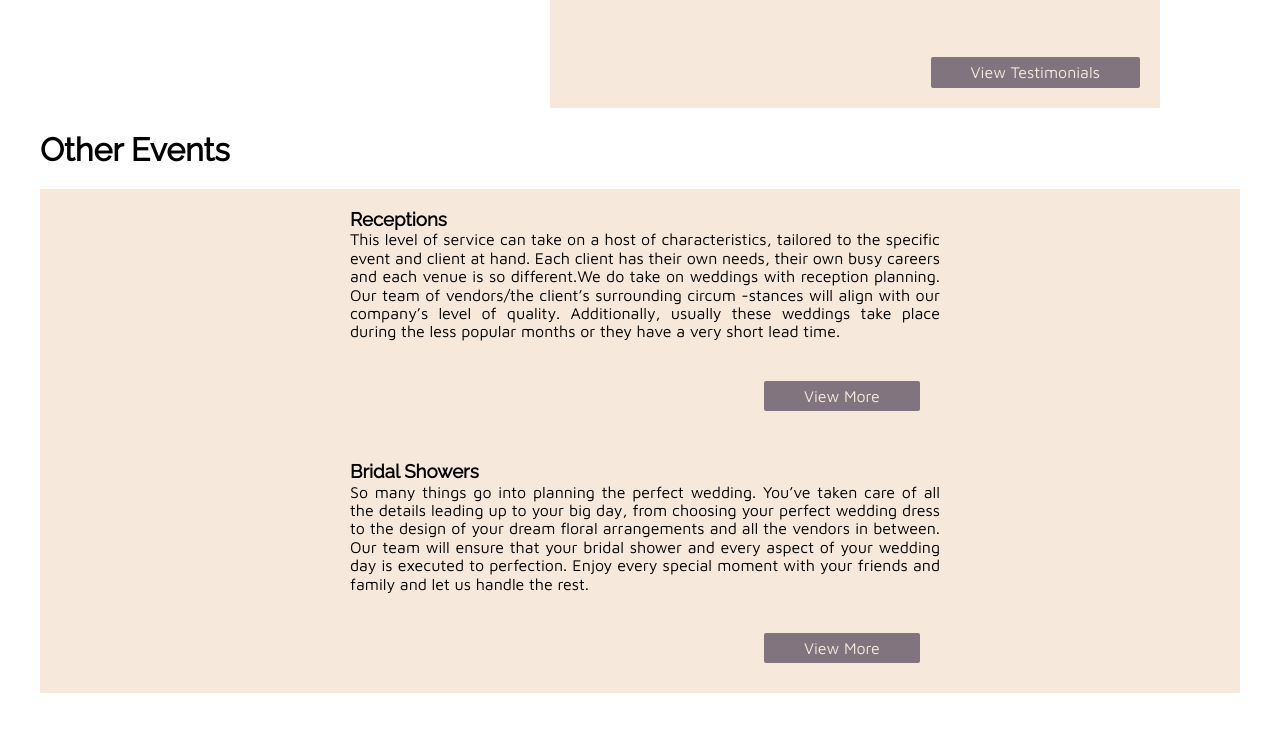
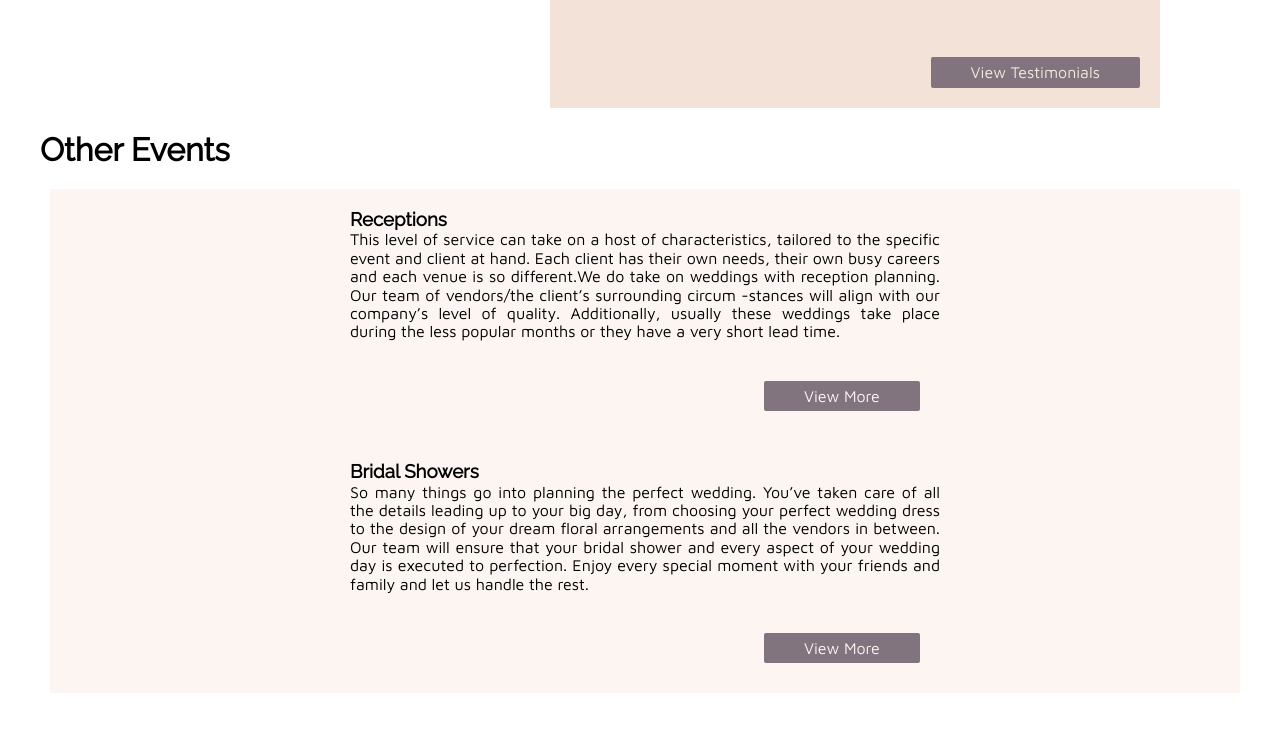
Before and after one commit to jmkimall18/Julia-Kimball-Web-2-Final, a plain HTML site: page deploy /index.html in a window 1280 px wide. Shown: the part 6886-7626 px from the top of the page. Drawn offline with Linux system fonts and the light colour scheme.

Commit message:
done
done

```diff
--- a/dev /scss/sections/_Vendors.scss
+++ b/dev /scss/sections/_Vendors.scss
@@ -65,7 +65,7 @@
             padding-top: 30px;
             padding-bottom: 30px;
             margin-bottom: 20px;
-            background-color: $vanilla;
+            background-color: $starry;
 
             text-align: center;
 
@@ -84,7 +84,7 @@
            #F3{
             padding-top: 30px;
             padding-bottom: 30px;
-            background-color: $vanilla;
+            background-color: $starry;
             text-align: center;
 
             @include md{
@@ -108,7 +108,7 @@
             @include md{
                display: grid;
                text-align: center;
-               background-color: $vanilla;
+               background-color: $starry;
                margin-bottom: 0px;
 
             }
@@ -131,7 +131,7 @@
             @include md{
                display: grid;
                text-align: center;
-               background-color: $vanilla;
+               background-color: $starry;
                margin-bottom: 0px;
 
             }
--- a/dev /scss/sections/_Wedding-2.scss
+++ b/dev /scss/sections/_Wedding-2.scss
@@ -70,7 +70,7 @@
 
         @include lg{
             display: grid;
-            background-color: $vanilla;
+
             grid-template-columns: auto;
             grid-template-areas:
             "wedding3"
@@ -106,7 +106,7 @@
             text-align: justify;
 
             @include md{
-                background-color: $vanilla;
+                background-color: #FCF5F1;;
                 margin-left: 10px;
              }
              @include lg{
@@ -154,7 +154,7 @@
             text-align: justify;
 
             @include md{
-                background-color: $vanilla;
+                background-color: #FCF5F1;;
                 margin-left: 10px;
              }
              @include lg{
@@ -206,7 +206,7 @@
 
            }
 
-                color: $vanilla;
+                color: #FCF5F1;;
                 &:hover, &:active{
                     color: #C38583;
 
--- a/dev /scss/sections/_Wedding-gallery.scss
+++ b/dev /scss/sections/_Wedding-gallery.scss
@@ -141,7 +141,7 @@
                     padding-bottom: 20px;
                     padding-top: 20px;
                     @include md{
-                        background-color: $vanilla;
+                        background-color: $starry;
                         padding: 20px;
                         margin-right: 30px;
                         position: relative;
@@ -150,7 +150,7 @@
                         }
 
                         @include lg{
-                            background-color: $vanilla;
+                            background-color: $starry;
                             padding: 20px;
                             margin-right: 30px;
                             position: relative;
@@ -158,7 +158,7 @@
                             bottom: -60px;
                             }
                             @include xl{
-                                background-color: $vanilla;
+                                background-color: $starry;
                                 padding: 20px;
                                 margin-right: 30px;
                                 position: relative;
--- a/dev /scss/sections/_Wedding.scss
+++ b/dev /scss/sections/_Wedding.scss
@@ -234,7 +234,7 @@ grid-template-areas: ". Wedding .";
 
     aside{
 
-        background-color: $vanilla;
+        background-color: $starry;
 
         margin-top: 50px;
         margin-left: -50px;
```
Also changed, not shown: deploy /css/styles.css.
